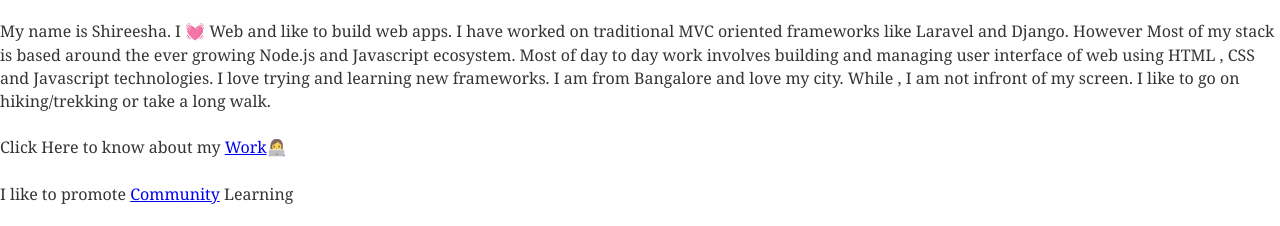
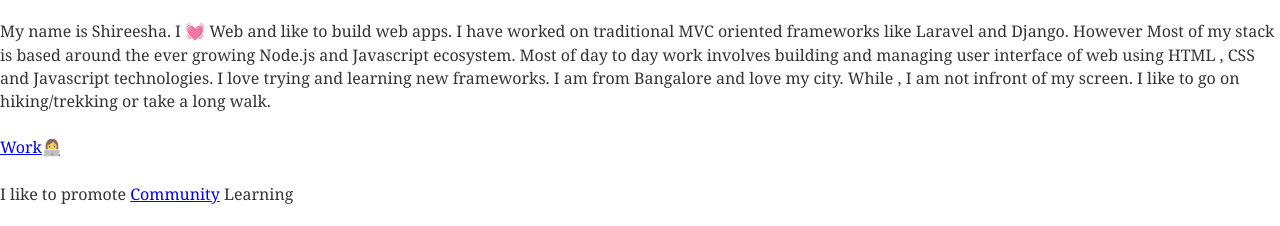
Before and after one commit to serendipitist/serendipitist-site, a Gatsby site: page / in a window 1280 px wide. Shown: the part 38-264 px from the top of the page. Built offline with nearby package versions, Linux system fonts and the light colour scheme; Gatsby itself is replaced by a stand-in of ours.

Commit message:
fix home page

```diff
--- a/package.json
+++ b/package.json
@@ -34,6 +34,7 @@
     "gatsby": "^1.9.279",
     "gatsby-source-filesystem": "^2.0.12",
     "gatsby-transformer-remark": "^2.1.15",
+    "lodash.assignin": "^4.2.0",
     "prettier": "^1.15.3"
   }
 }
--- a/src/pages/index.js
+++ b/src/pages/index.js
@@ -14,7 +14,7 @@ const IndexPage = () => (
     <p>My name is Shireesha. I 💓 Web and like to build web apps. I have worked on traditional MVC oriented frameworks  like Laravel and Django. However Most of my stack is based around the ever growing Node.js and Javascript ecosystem. Most of day to day work involves building and managing user interface of web using  HTML , CSS and Javascript  technologies. I love trying and learning new frameworks.
       I am from  Bangalore and love my city.
       While , I am not infront of my screen. I like to go on hiking/trekking or take a long walk.</p>
-    <p>Click Here to know about my <Link to="/work/">Work</Link>👩‍💻</p>
+    <p><Link to="/work/">Work</Link>👩‍💻</p>
     <p> I like to promote <Link to="/community/">Community</Link> Learning</p>
     <div> Contact 📨 & Social Presence:
       <div style={{ 'display': 'flex', justifyContent: 'space-between'
```
Also changed, not shown: 2 other files.
